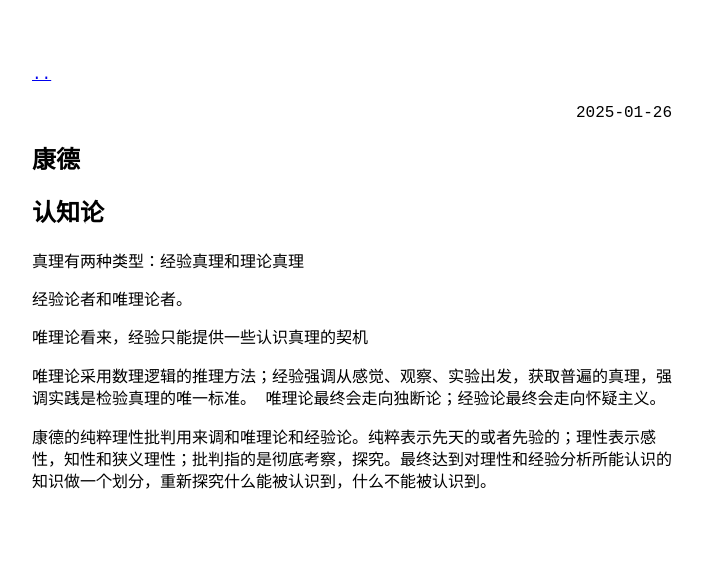
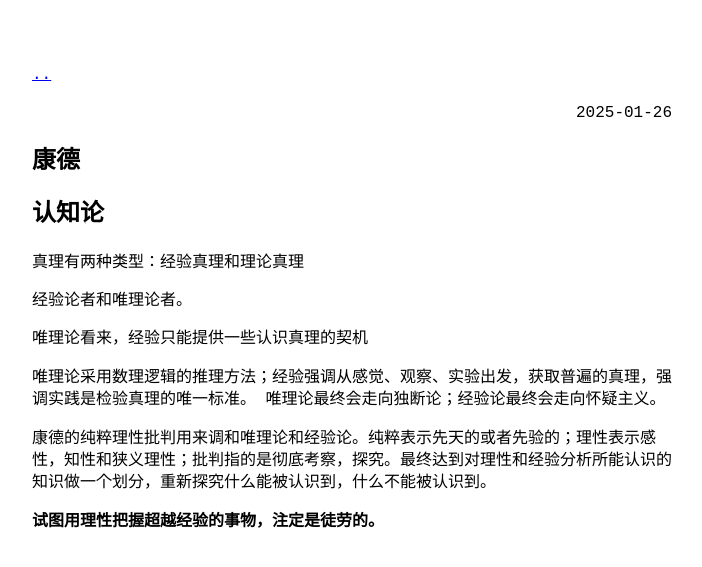
Before and after one commit to shecannotsee/shecannotsee.github.io, a Jekyll site: the page built from _posts/2025-01-26-康德.md, in a window 1280 px wide. Shown: the top 567 px of the page, without its empty margins (288-990 px from the left). Built offline with Jekyll 4.4.1, drawn with Linux system fonts in a browser that asks for light colours.

Commit message:
[docs] 1.Add

```diff
--- a/_posts/2025-01-26-康德.md
+++ b/_posts/2025-01-26-康德.md
@@ -14,3 +14,7 @@ categories: blog
 唯理论采用数理逻辑的推理方法；经验强调从感觉、观察、实验出发，获取普遍的真理，强调实践是检验真理的唯一标准。  唯理论最终会走向独断论；经验论最终会走向怀疑主义。
 
 康德的纯粹理性批判用来调和唯理论和经验论。纯粹表示先天的或者先验的；理性表示感性，知性和狭义理性；批判指的是彻底考察，探究。最终达到对理性和经验分析所能认识的知识做一个划分，重新探究什么能被认识到，什么不能被认识到。
+
+
+
+**试图用理性把握超越经验的事物，注定是徒劳的。**
```
